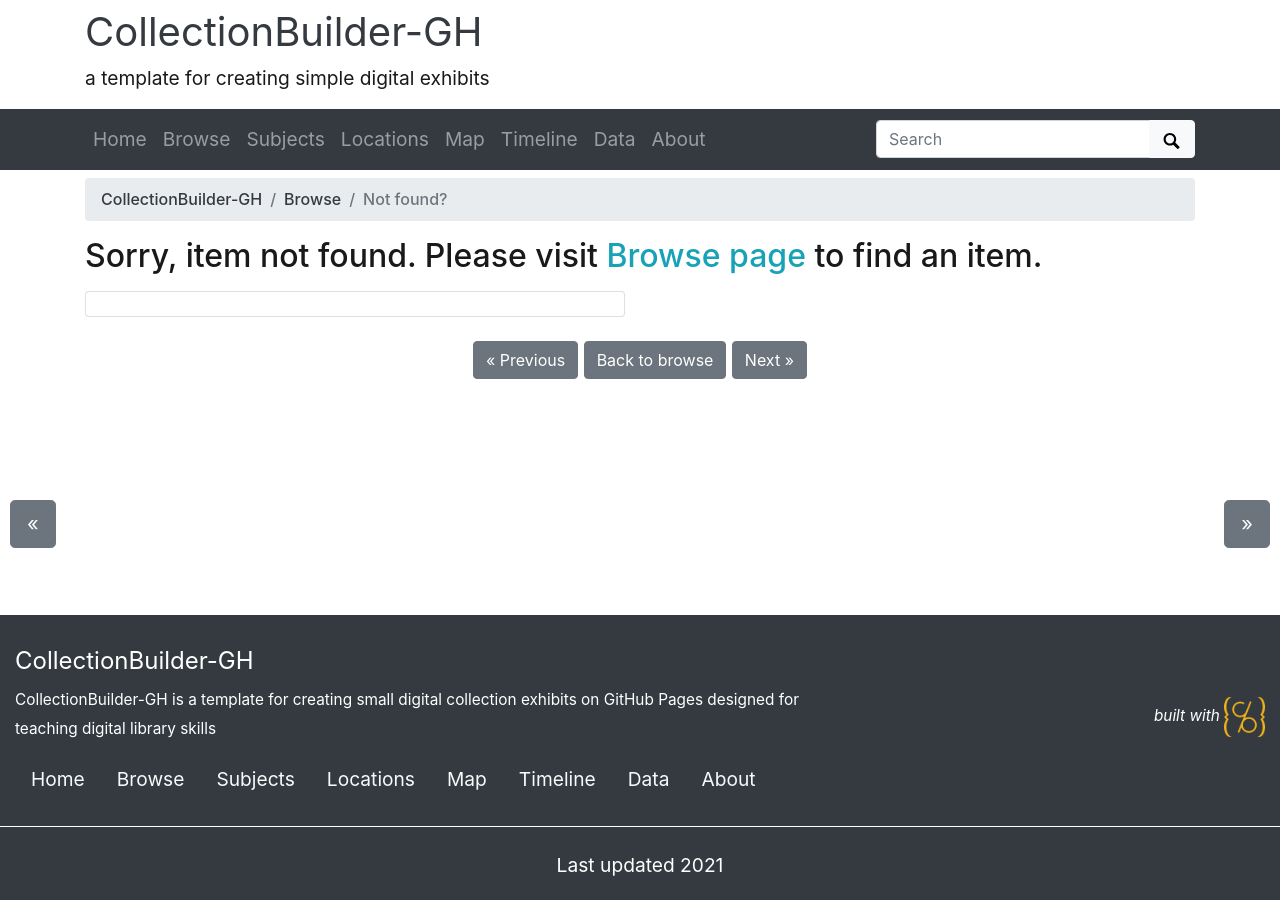
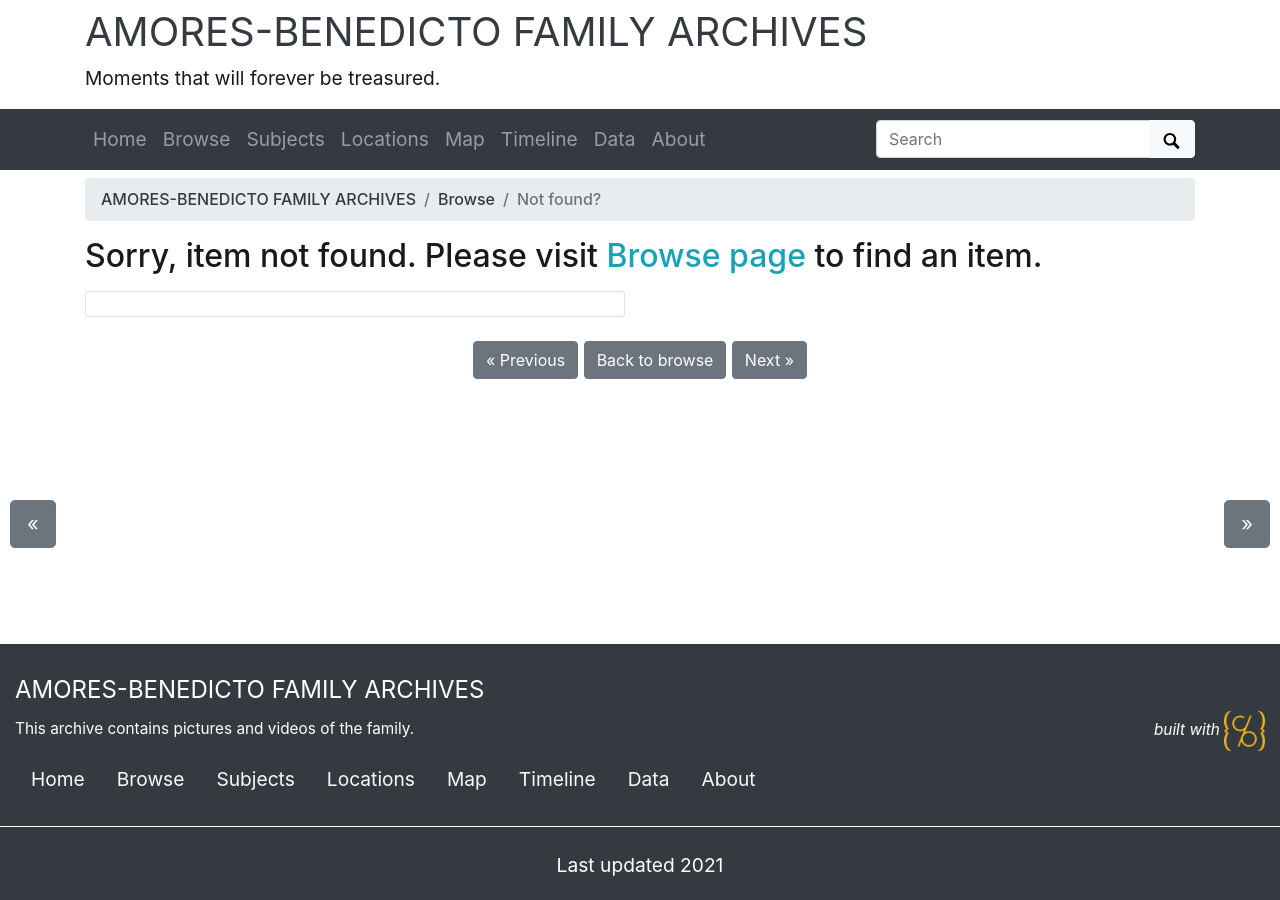
Before and after one commit to KhayeCeeAB/NSTPDigLib, a Jekyll site: the page built from pages/item.md, in a window 1280 px wide. Built offline with Jekyll 4.4.1, drawn with Linux system fonts in a browser that asks for light colours.

Commit message:
Updated site settings

```diff
--- a/_config.yml
+++ b/_config.yml
@@ -20,14 +20,14 @@ source-code: https://github.com/CollectionBuilder/collectionbuilder-gh
 # SITE SETTINGS
 #
 # title of site appears in banner
-title: CollectionBuilder-GH
+title: AMORES-BENEDICTO FAMILY ARCHIVES
 # tagline, a short phrase that will appear throughout the site in the top banner
-tagline: a template for creating simple digital exhibits
+tagline: Moments that will forever be treasured.
 # description appears in meta tags and other locations
 # this description might appear in search result lists, keep around 160 characters max
-description: "CollectionBuilder-GH is a template for creating small digital collection exhibits on GitHub Pages designed for teaching digital library skills"
+description: This archive contains pictures and videos of the family.
 # creator of the digital collection, to appear in meta tags; we typically use our GitHub usernames but feel free to just use your name
-author: CollectionBuilder
+author: Khaye Cee A. Benedicto
 
 ##########
 # COLLECTION SETTINGS
```
